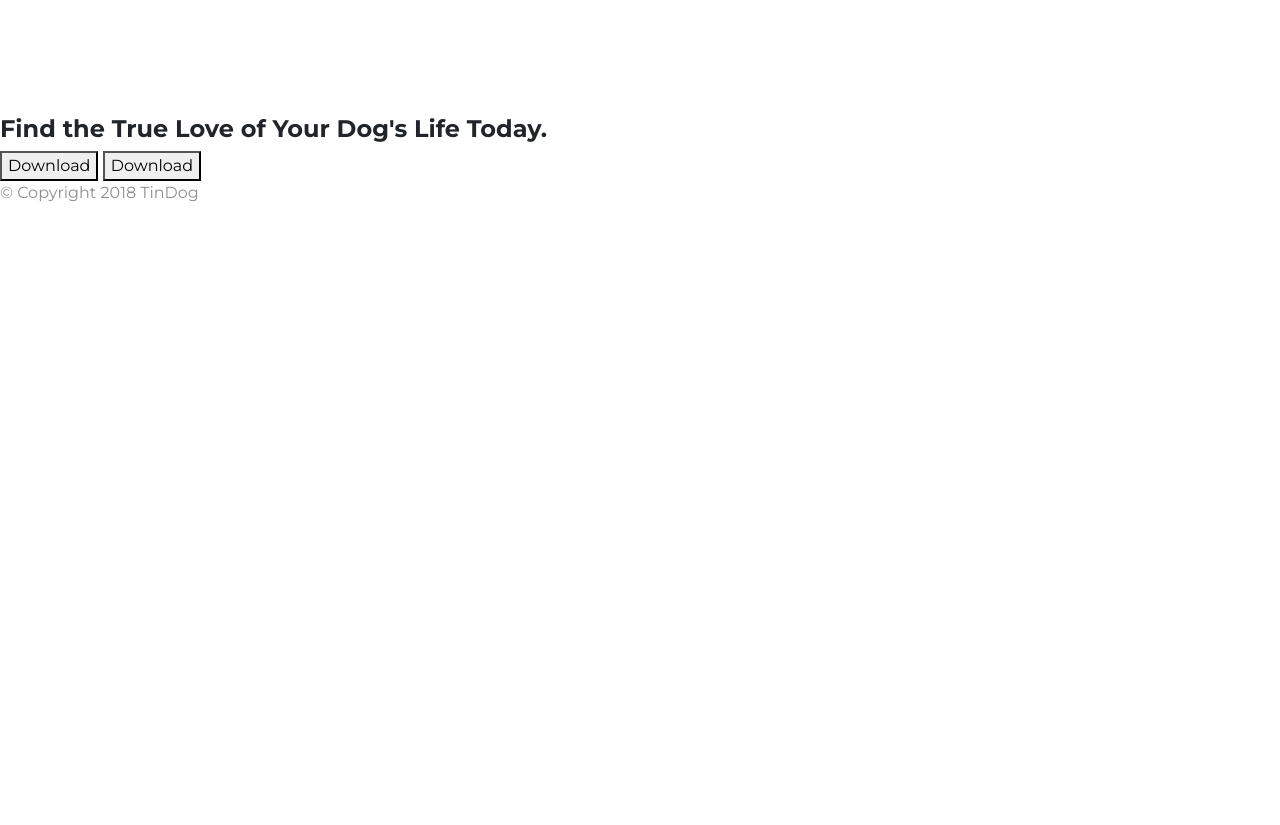
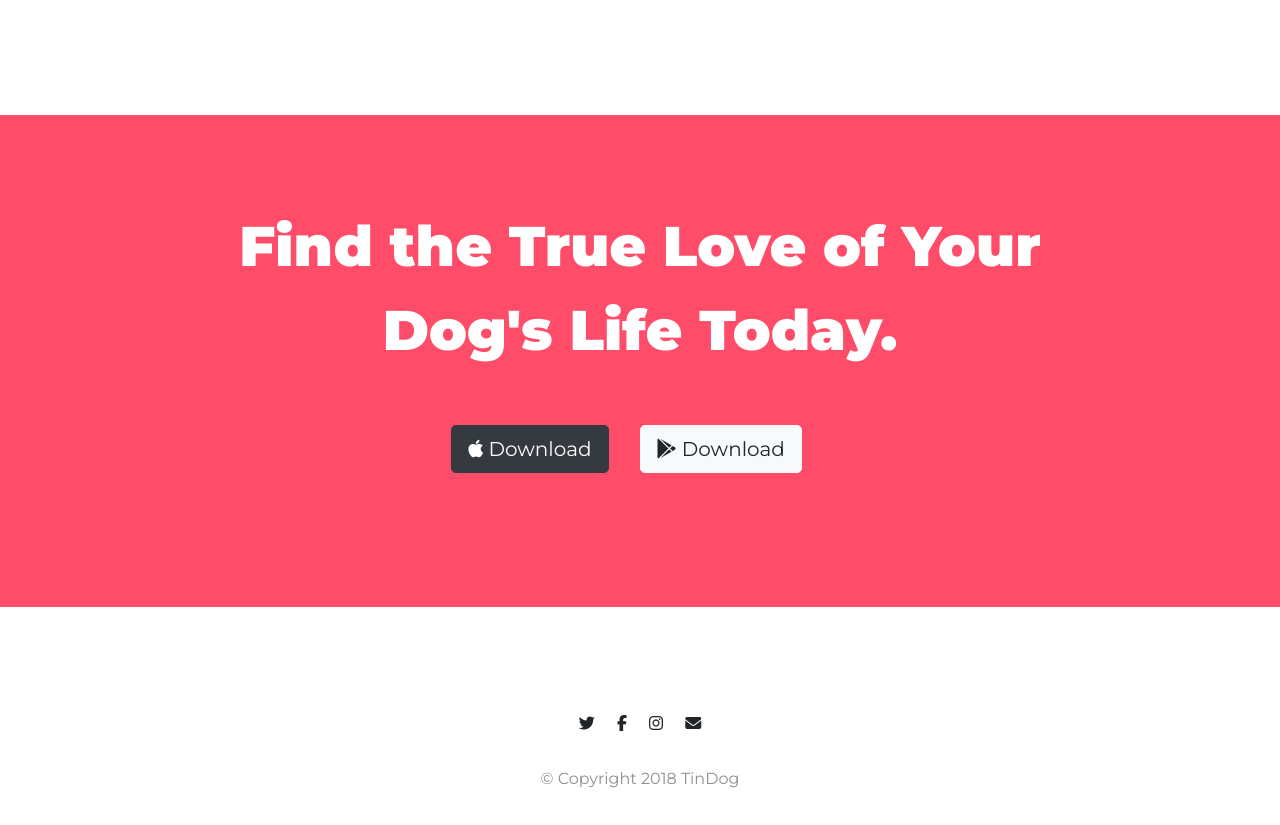
Before and after one commit to AnGrau/TinDog-Start-master, a plain HTML site: page index.html in a window 1280 px wide. Shown: the part 2520-3345 px from the top of the page. Before the commit the page ends 2741 px from the top, so only its background shows below. Drawn offline with nearby package versions, Linux system fonts and the light colour scheme.

Commit message:
finish page

```diff
--- a/css/styles.css
+++ b/css/styles.css
@@ -28,12 +28,29 @@ p, li {
 }
 
 /*~~~~~~~~~~ Classes ~~~~~~~~~~*/
+
 .carousel-item {
   padding: 7% 15%;
 }
 
+.copyright{
+  margin-top: 2%;
+}
+
+.conclusion{
+  font-family: 'Montserrat', sans-serif;
+  font-size: 3.5rem;
+  font-weight: 900;
+  color: #fff;
+  line-height: 1.5;
+}
+
 .container-fluid {
     padding: 7% 15%;
+}
+
+.icon-foot {
+  margin: 2% 1%;
 }
 
 .inv-dash {
@@ -88,6 +105,17 @@ p, li {
     right: 30%;
 }
 
+@media  (max-width:1045px){
+  #title {
+    text-align: center;
+  }
+
+  .title-image {
+    position: static;
+    transform: rotate(0);
+  }
+}
+
 .feat-icon {
     color: #ef8172;
     margin-bottom: 1rem;
@@ -102,6 +130,11 @@ p, li {
 }
 /*~~~~~~~~~~ ids ~~~~~~~~~~*/
 
+#cta {
+  background-color: #ff4c68;
+  text-align: center;
+}
+
 #title {
     background-color: #ff4c68;
     color: #fff;
@@ -111,6 +144,11 @@ p, li {
   background-color: #fff;
   position: relative;
     text-align: center;
+}
+
+#footer {
+  padding: 7% 15%;
+  text-align: center;
 }
 
 #press {
--- a/index.html
+++ b/index.html
@@ -29,13 +29,13 @@
 
           <ul class="navbar-nav ml-auto">
             <li class="nav-item">
-              <a class="nav-link" href="">Contact</a>
+              <a class="nav-link" href="#footer">Contact</a>
             </li>
             <li class="nav-item">
-              <a class="nav-link" href="">Pricing</a>
+              <a class="nav-link" href="#pricing">Pricing</a>
             </li>
             <li class="nav-item">
-              <a class="nav-link" href="">Download</a>
+              <a class="nav-link" href="#cta">Download</a>
             </li>
           </ul>
 
@@ -200,18 +200,24 @@
 
   <section id="cta">
 
-    <h3>Find the True Love of Your Dog's Life Today.</h3>
-    <button type="button">Download</button>
-    <button type="button">Download</button>
+    <div class="container-fluid">
 
+
+      <h3 class="conclusion">Find the True Love of Your Dog's Life Today.</h3>
+      <button type="button" class="download-button btn btn-lg btn-dark"><i class="fab fa-apple"></i> Download</button>
+      <button type="button" class="download-button btn btn-lg btn-light"><i class="fab fa-google-play"></i> Download</button>
+    </div>
   </section>
 
 
   <!-- Footer -->
 
   <footer id="footer">
-
-    <p>© Copyright 2018 TinDog</p>
+    <i class="icon-foot fab fa-twitter"></i>
+    <i class="icon-foot fab fa-facebook-f"></i>
+    <i class="icon-foot fab fa-instagram"></i>
+    <i class="icon-foot fas fa-envelope"></i>
+    <p class="copyright">© Copyright 2018 TinDog</p>
 
   </footer>
 
```
